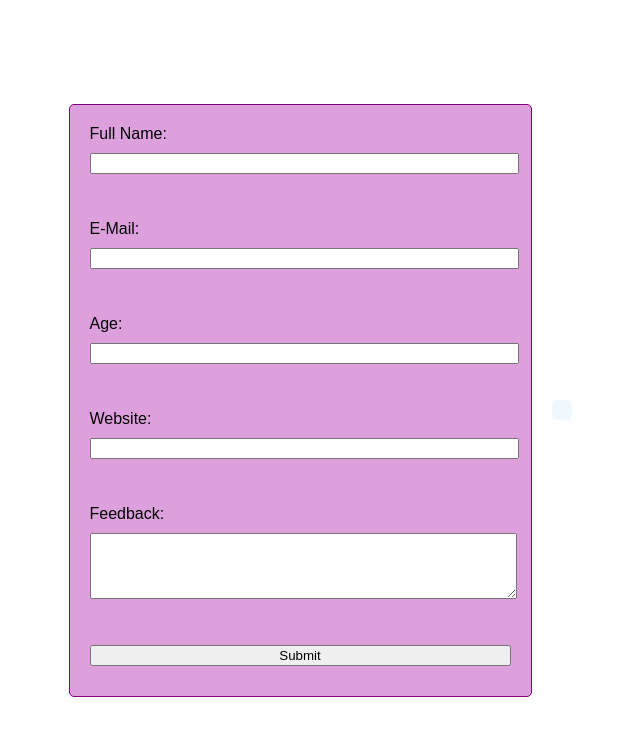
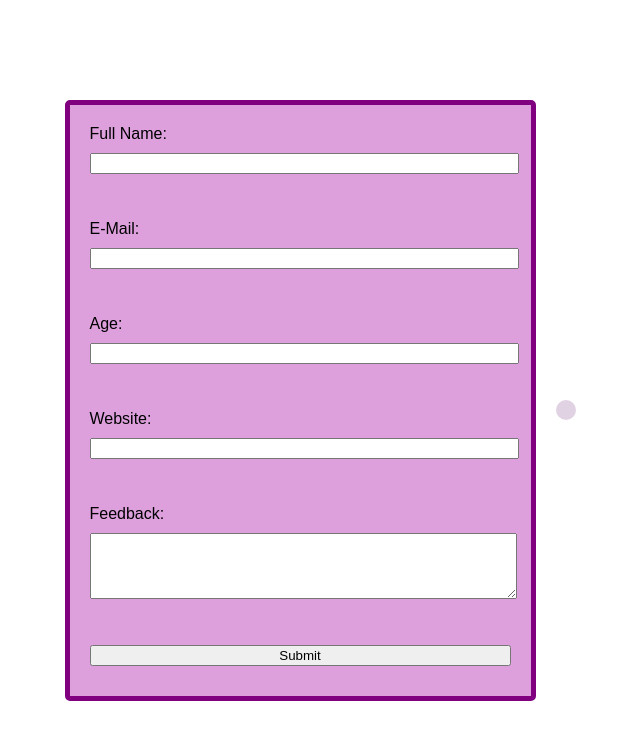
Before and after one commit to JAlycee/Web-Form-Project, a plain HTML site: page index.html in a window 1280 px wide. Shown: the whole page, without its empty margins (330-970 px from the left). Drawn offline with Linux system fonts and the light colour scheme.

Commit message:
second commit

```diff
--- a/style.css
+++ b/style.css
@@ -11,7 +11,7 @@ body {
 form {
     margin: 20px;
     padding: 20px;
-    border:1px solid purple;
+    border:5px solid purple;
     border-radius: 5px;
     background-color: plum;
 }
@@ -23,12 +23,12 @@ label, input, textarea {
 }
 
 input[type="submit"]:hover {
-    background-color: peru;
+    color: rgb(243, 166, 227);
 }
 
 #formOutput {
     margin-top: 20px;
     padding: 10px;
-    border-radius: 5px;
-    background-color: aliceblue;
+    border-radius: 10px;
+    background-color: rgb(225, 210, 227);
 }
```
